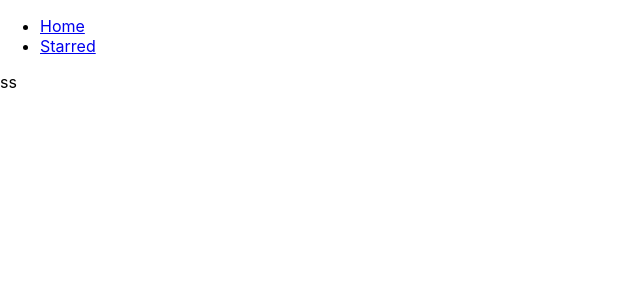
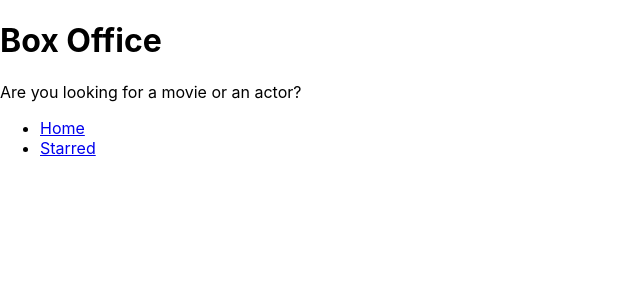
Before and after one commit to subhasreevadukoot/boxoffice, a React (Create React App) app: page /starred in a window 1280 px wide. Shown: the top 300 px of the page, without its empty margins (0-640 px from the left). Built offline with nearby package versions, Linux system fonts and the light colour scheme.

Commit message:
Added layout management

```diff
--- a/src/App.js
+++ b/src/App.js
@@ -1,17 +1,18 @@
 import React from 'react'
 import {Switch,Route} from 'react-router-dom'
-import Navs from './components/Navs'
+
+import Home from './pages/Home'
+import Starred from './pages/Starred'
 
 const App = () => {
   return (
     <div>
-      <Navs/>
       <Switch>
         <Route exact path='/'>
-        home
+        <Home/>
         </Route>
         <Route exact path='/starred'>
-        ss
+        <Starred/>
         </Route>
 
 
--- /dev/null
+++ b/src/components/MainPageLayout.js
@@ -0,0 +1,16 @@
+import React from 'react'
+import Navs from './Navs'
+import Title from './Title'
+
+const MainPageLayout = ({children}) => {
+    return (
+        <div>
+
+            <Title title='Box Office' subtitle='Are you looking for a movie or an actor?'/>
+             <Navs/>
+    {children}
+        </div>
+    )
+}
+
+export default MainPageLayout
--- /dev/null
+++ b/src/components/Title.js
@@ -0,0 +1,12 @@
+import React from 'react'
+
+const Title = ({title,subtitle}) => {
+    return (
+        <div>
+            <h1>{title}</h1>
+            <p>{subtitle}</p>
+        </div>
+    )
+}
+
+export default Title
--- a/src/pages/Home.js
+++ b/src/pages/Home.js
@@ -1,10 +1,11 @@
 import React from 'react'
+import MainPageLayout from '../components/MainPageLayout'
 
 const Home = () => {
     return (
-        <div>
-
-        </div>
+       <MainPageLayout>
+           home
+       </MainPageLayout>
     )
 }
 
--- a/src/pages/Starred.js
+++ b/src/pages/Starred.js
@@ -1,10 +1,11 @@
 import React from 'react'
+import MainPageLayout from '../components/MainPageLayout'
 
 const Starred = () => {
     return (
-        <div>
+        <MainPageLayout>
 
-        </div>
+        </MainPageLayout>
     )
 }
 
```
